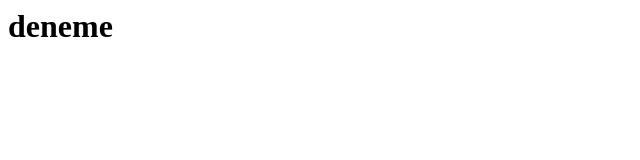
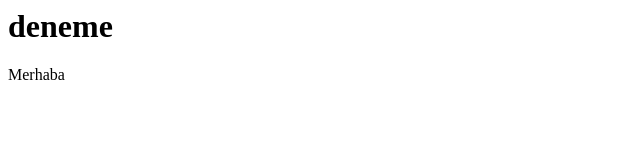
Before and after one commit to esraaka1/deneme, a plain HTML site: page index.html in a window 1280 px wide. Shown: the full height of the page, 0-640 px from the left. Drawn offline with Linux system fonts and the light colour scheme.

Commit message:
rabia ekledi

```diff
--- a/index.html
+++ b/index.html
@@ -2,4 +2,7 @@
     <head>
         <h1>deneme</h1>
     </head>
+    <body>
+        <p>Merhaba</p>
+    </body>
 </html>
```
